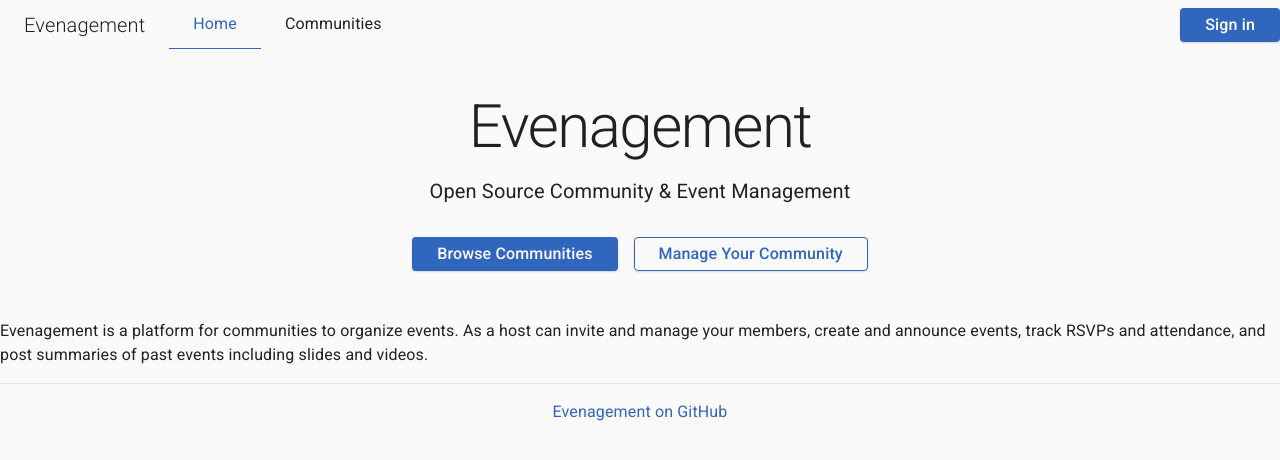
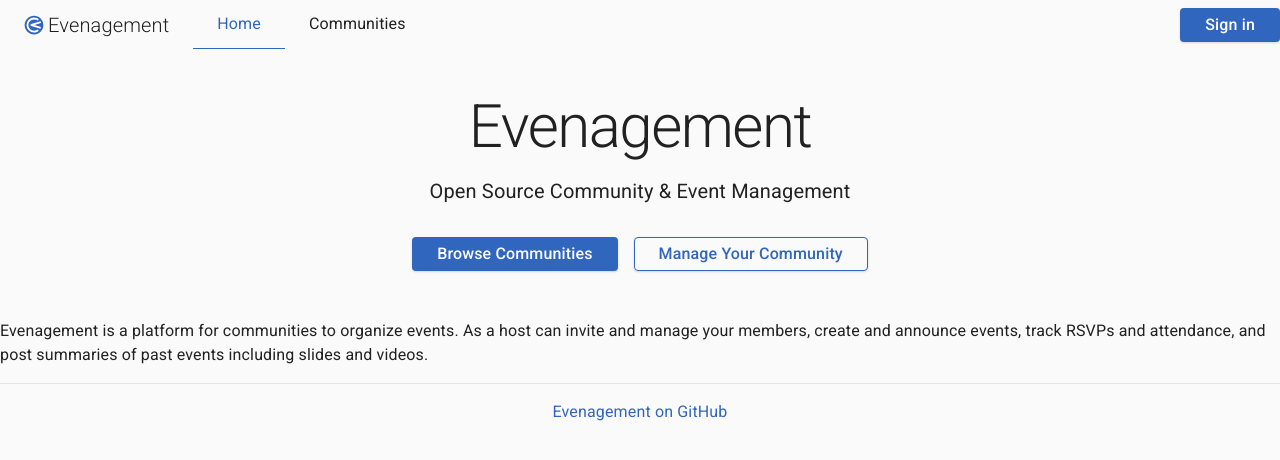
Before and after one commit to jdiehl/evenagement, a Next.js app: page / in a window 1280 px wide. Shown: the top 460 px of the page. Built offline with nearby package versions, Linux system fonts and the light colour scheme; no server answers.

Commit message:
added logo to navbar

```diff
--- a/components/organisms/MainBar.tsx
+++ b/components/organisms/MainBar.tsx
@@ -5,6 +5,7 @@ import Navbar from '../atoms/Navbar'
 import NavbarBrand from '../atoms/NavbarBrand'
 import NavbarItem from '../atoms/NavbarItem'
 import LoginButton from '../molecules/LoginButton'
+import Logo from '../molecules/Logo'
 
 import UserMenu from './UserMenu'
 
@@ -12,7 +13,10 @@ export default function MainBar() {
   const user = useContext(UserContext)
   return (
     <Navbar>
-      <NavbarBrand href="/">Evenagement</NavbarBrand>
+      <NavbarBrand href="/">
+        <Logo className="inline-block my-auto mr-1" height="1em" />
+        Evenagement
+      </NavbarBrand>
       <NavbarItem href="/">Home</NavbarItem>
       <NavbarItem href="/communities">Communities</NavbarItem>
       <div className="flex-grow" />
```
